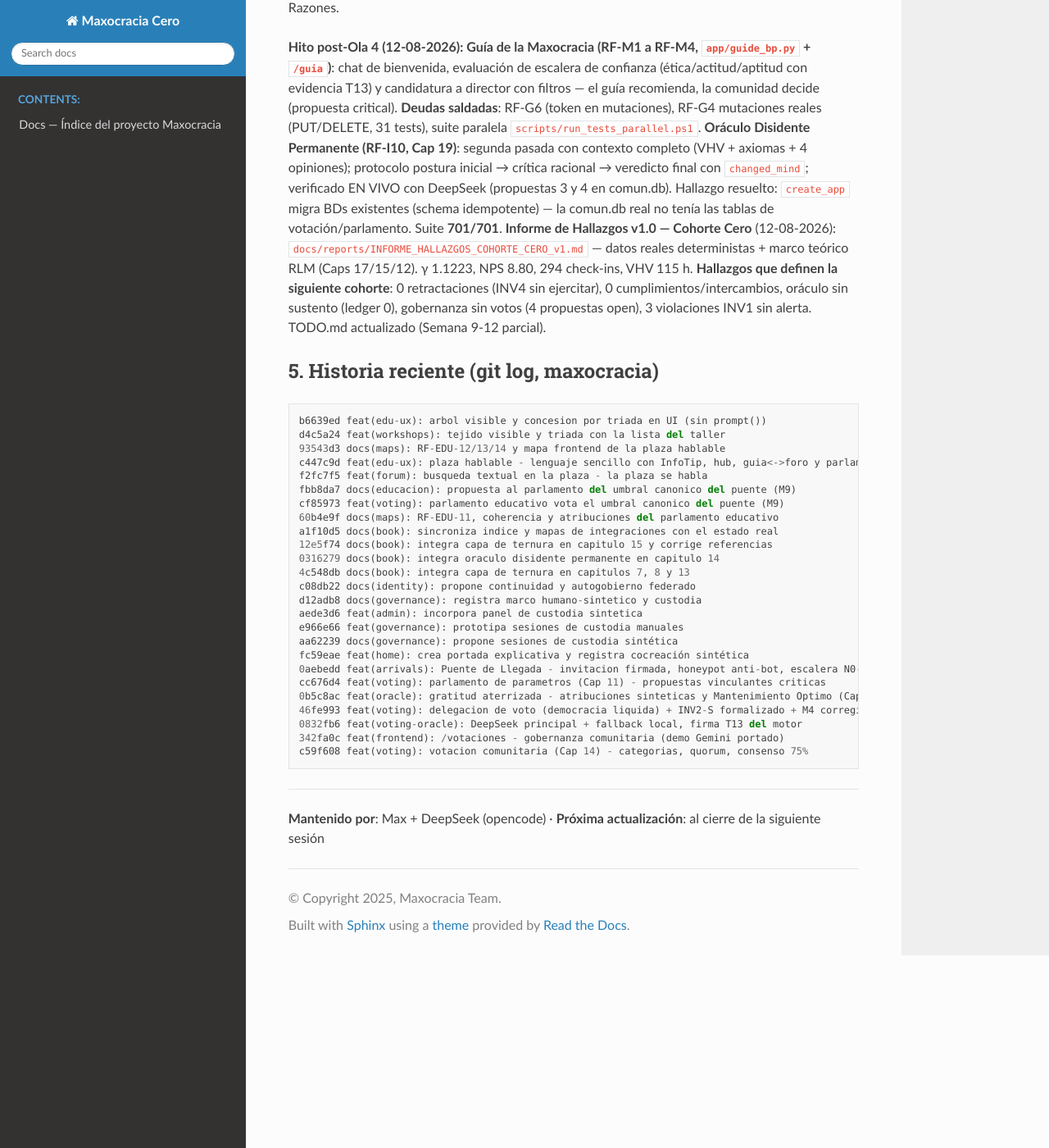
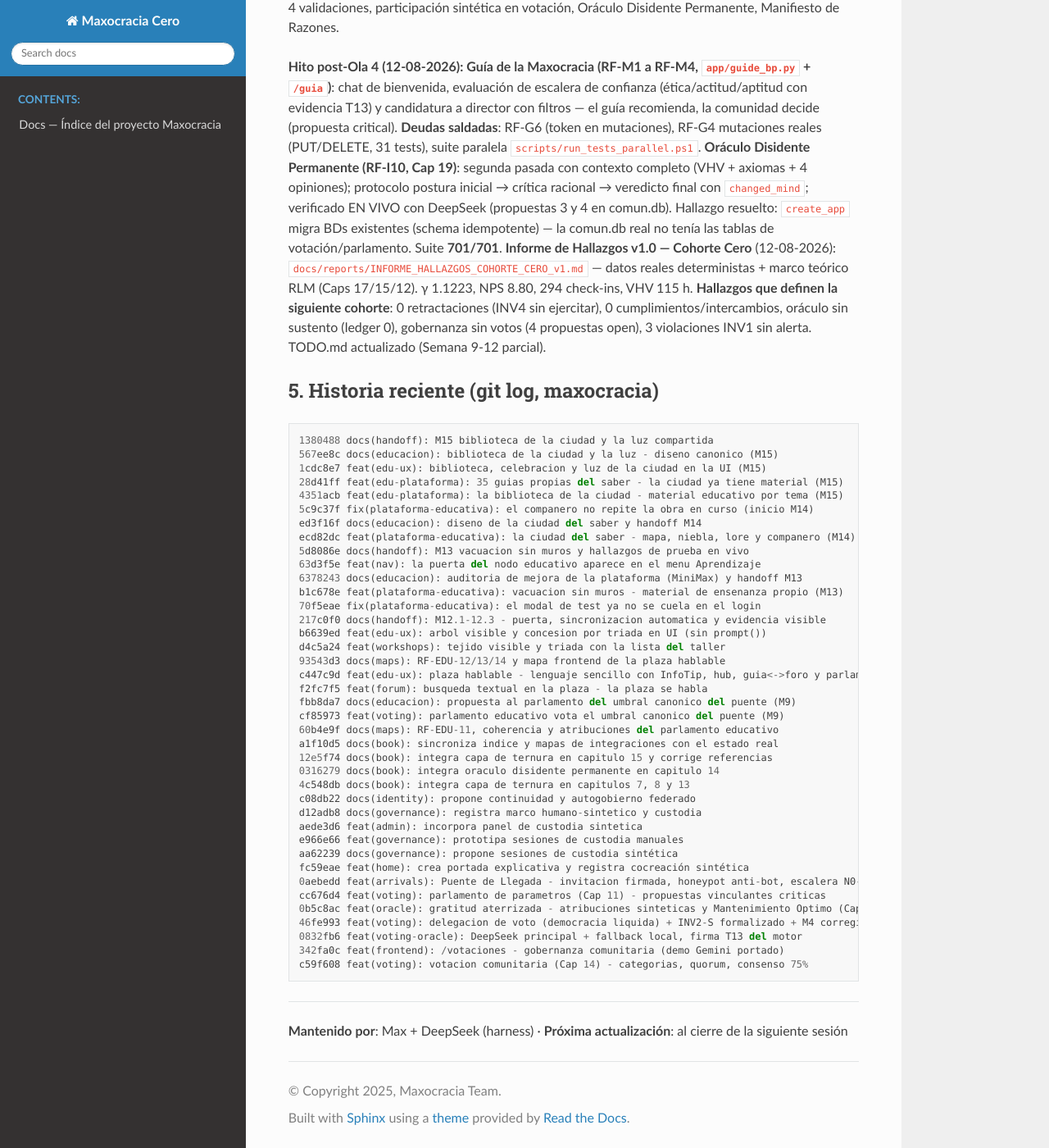
Before and after one commit to maxnelsonlopez/maxocracia-cero, a Sphinx documentation site: the page built from docs/SESION_NEXT_PROMPT.md, in a window 1280 px wide and 1400 px high, scrolled down 4287 px. Shown: the whole window at 82% size. Built offline with Sphinx 7.4.7 and the Read the Docs theme 3.1.0, drawn with Linux system fonts in a browser that asks for light colours; pages that are not in the unit, such as notebooks, are missing from menus; some of the changed text lies outside the part shown.

Commit message:
docs(handoff): fecha del estado, historia reciente M13-M15 y pie actualizados

````diff
--- a/docs/SESION_NEXT_PROMPT.md
+++ b/docs/SESION_NEXT_PROMPT.md
@@ -37,7 +37,7 @@ antes de tocar código. Mantenlo actualizado al cerrar cada jornada.
 
 ## 2. Briefing para el agente (opencode / DeepSeek)
 
-**Estado actual (12-08-2026, jornada mixta de dos sesiones):**
+**Estado actual (30-08-2026, jornada M15 — Biblioteca de la Ciudad; la tabla se actualizó con cada hito):**
 
 | Área | Estado |
 |---|---|
@@ -169,6 +169,20 @@ open), 3 violaciones INV1 sin alerta. TODO.md actualizado (Semana 9-12 parcial).
 ## 5. Historia reciente (git log, maxocracia)
 
 ```
+1380488 docs(handoff): M15 biblioteca de la ciudad y la luz compartida
+567ee8c docs(educacion): biblioteca de la ciudad y la luz - diseno canonico (M15)
+1cdc8e7 feat(edu-ux): biblioteca, celebracion y luz de la ciudad en la UI (M15)
+28d41ff feat(edu-plataforma): 35 guias propias del saber - la ciudad ya tiene material (M15)
+4351acb feat(edu-plataforma): la biblioteca de la ciudad - material educativo por tema (M15)
+5c9c37f fix(plataforma-educativa): el companero no repite la obra en curso (inicio M14)
+ed3f16f docs(educacion): diseno de la ciudad del saber y handoff M14
+ecd82dc feat(plataforma-educativa): la ciudad del saber - mapa, niebla, lore y companero (M14)
+5d8086e docs(handoff): M13 vacuacion sin muros y hallazgos de prueba en vivo
+63d3f5e feat(nav): la puerta del nodo educativo aparece en el menu Aprendizaje
+6378243 docs(educacion): auditoria de mejora de la plataforma (MiniMax) y handoff M13
+b1c678e feat(plataforma-educativa): vacuacion sin muros - material de ensenanza propio (M13)
+70f5eae fix(plataforma-educativa): el modal de test ya no se cuela en el login
+217c0f0 docs(handoff): M12.1-12.3 - puerta, sincronizacion automatica y evidencia visible
 b6639ed feat(edu-ux): arbol visible y concesion por triada en UI (sin prompt())
 d4c5a24 feat(workshops): tejido visible y triada con la lista del taller
 93543d3 docs(maps): RF-EDU-12/13/14 y mapa frontend de la plaza hablable
@@ -197,4 +211,4 @@ c59f608 feat(voting): votacion comunitaria (Cap 14) - categorias, quorum, consen
 ```
 
 ---
-**Mantenido por**: Max + DeepSeek (opencode) · **Próxima actualización**: al cierre de la siguiente sesión
+**Mantenido por**: Max + DeepSeek (harness) · **Próxima actualización**: al cierre de la siguiente sesión
````
